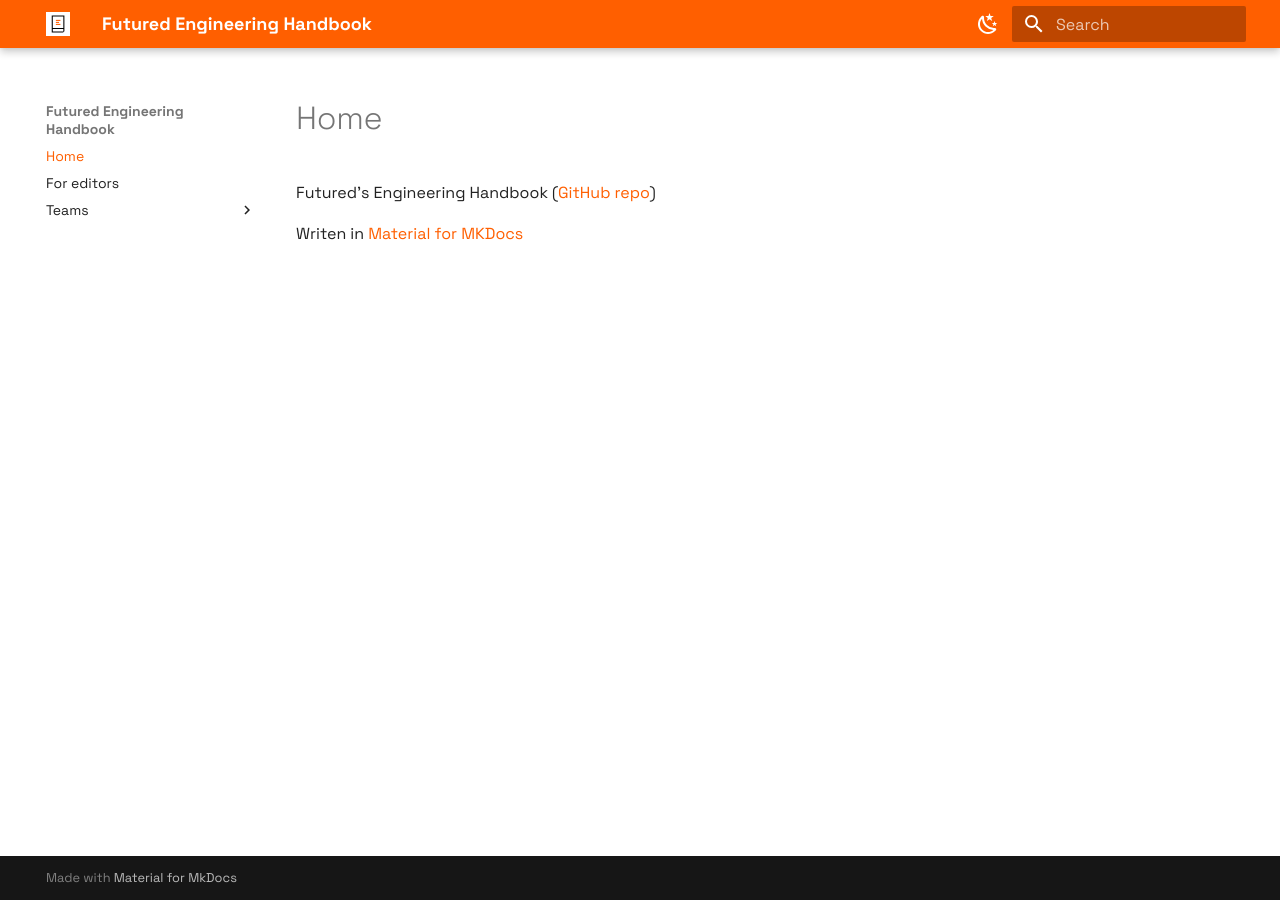
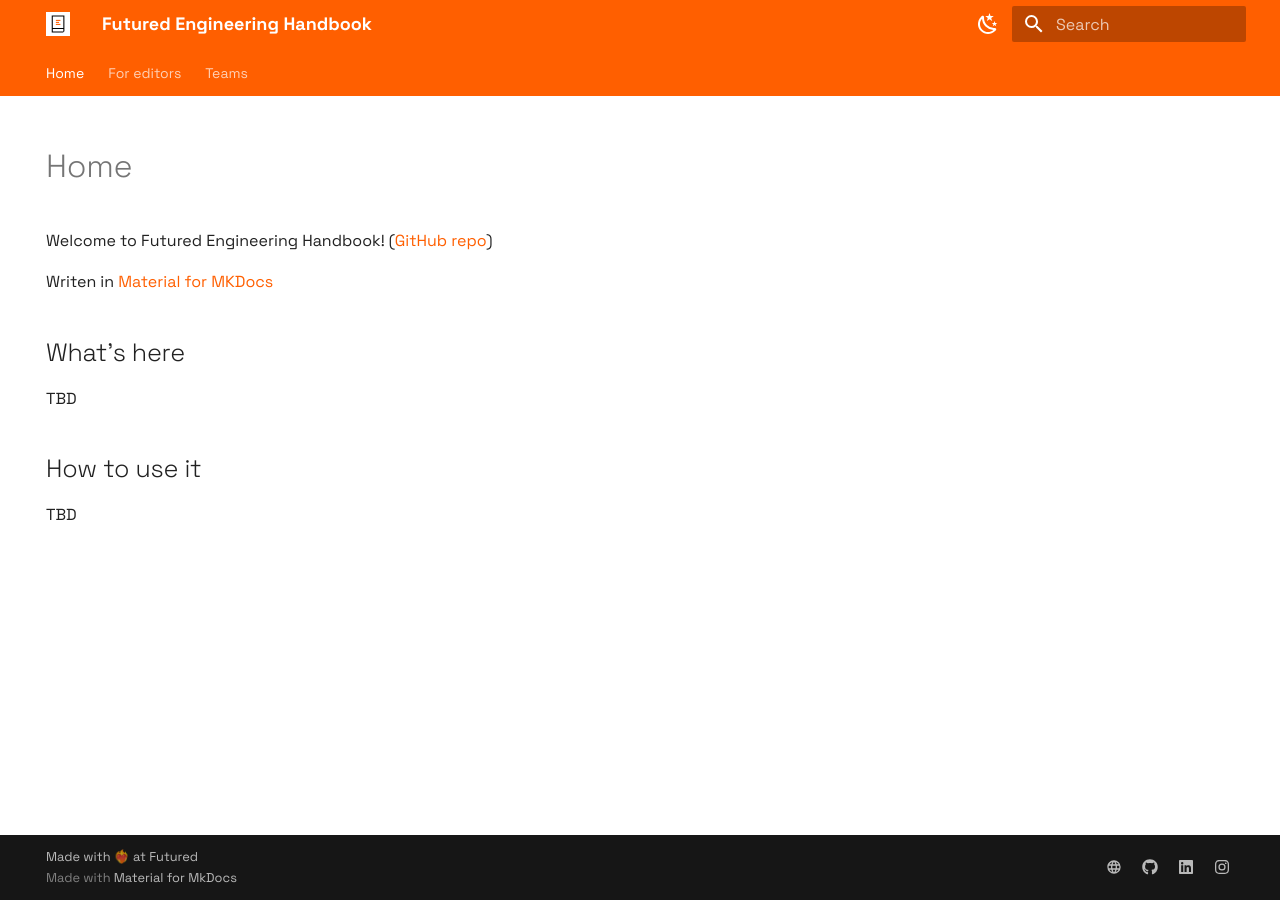
Before and after one commit to futuredapp/Engineering-Handbook, an MkDocs documentation site: the page built from docs/index.md, in a window 1280 px wide. Built offline with MkDocs 1.6.1 and Material for MkDocs 9.7.7, drawn with Linux system fonts in a browser that asks for light colours.

Commit message:
Set up basic structure, add navigation features

```diff
--- a/docs/index.md
+++ b/docs/index.md
@@ -1,5 +1,18 @@
+---
+hide:
+  - navigation
+---
+
 # Home
 
-Futured's Engineering Handbook ([GitHub repo](https://github.com/futuredapp/Engineering-Handbook))
+Welcome to Futured Engineering Handbook! ([GitHub repo](https://github.com/futuredapp/Engineering-Handbook))
 
 Writen in [Material for MKDocs](https://squidfunk.github.io/mkdocs-material/)
+
+## What's here
+
+TBD
+
+## How to use it
+
+TBD
--- a/docs/stylesheets/extra.css
+++ b/docs/stylesheets/extra.css
@@ -1,7 +1,11 @@
 [data-md-color-scheme="default"] {
   --md-primary-fg-color:        #FF5F00;
+  --md-primary-fg-color--light: #FF5F00;
+  --md-primary-fg-color--dark:  #FF5F00;
 }
 
 [data-md-color-scheme="slate"] {
   --md-primary-fg-color:        #FF5F00;
+  --md-primary-fg-color--light: #FF5F00;
+  --md-primary-fg-color--dark:  #FF5F00;
 }
--- a/mkdocs.yml
+++ b/mkdocs.yml
@@ -7,6 +7,7 @@ theme:
   language: en
   logo: assets/logo.svg
   favicon: assets/logo.svg
+
   font:
     text: Space Grotesk
     code: JetBrains Mono
@@ -23,8 +24,35 @@ theme:
       toggle:
         icon: material/weather-sunny
         name: Switch to light mode
+
   features:
+    - navigation.instant
+    - navigation.tabs
+    - navigation.sections
+    - navigation.indexes
+    - navigation.expand
+    - toc.integrate
     - content.code.copy
+
+plugins:
+  - search
+
+copyright: Made with ❤️‍🔥 at Futured
+
+extra:
+  social:
+    - icon: material/web
+      name: Web
+      link: https://www.futured.app
+    - icon: fontawesome/brands/github
+      name: GitHub
+      link: https://www.github.com/futuredapp
+    - icon: fontawesome/brands/linkedin
+      name: LinkedIn
+      link: https://www.linkedin.com/company/futuredapps
+    - icon: fontawesome/brands/instagram
+      name: Instagram
+      link: https://www.instagram.com/futuredapps
 
 extra_css:
   - stylesheets/extra.css
```
Also changed, not shown: docs/Teams/Android/New project/kmp.md (added, +13 -0 lines), docs/Teams/Android/New project/native.md (added, +13 -0 lines), docs/Teams/Android/firebase.md (added, +3 -0 lines), docs/Teams/Android/index.md (+2 -2 lines), docs/Teams/iOS/index.md (added, +3 -0 lines), docs/editors.md (+5 -0 lines).
